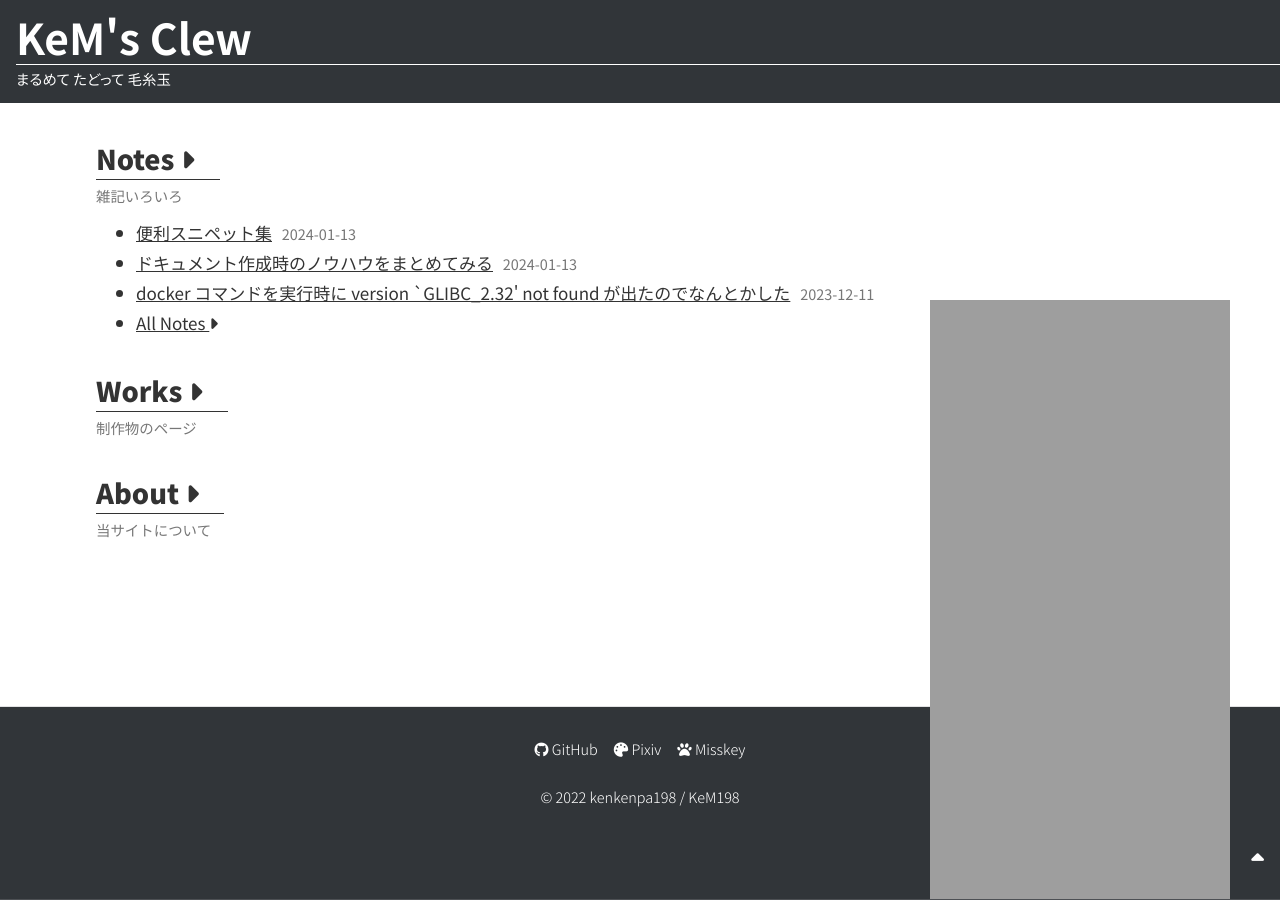
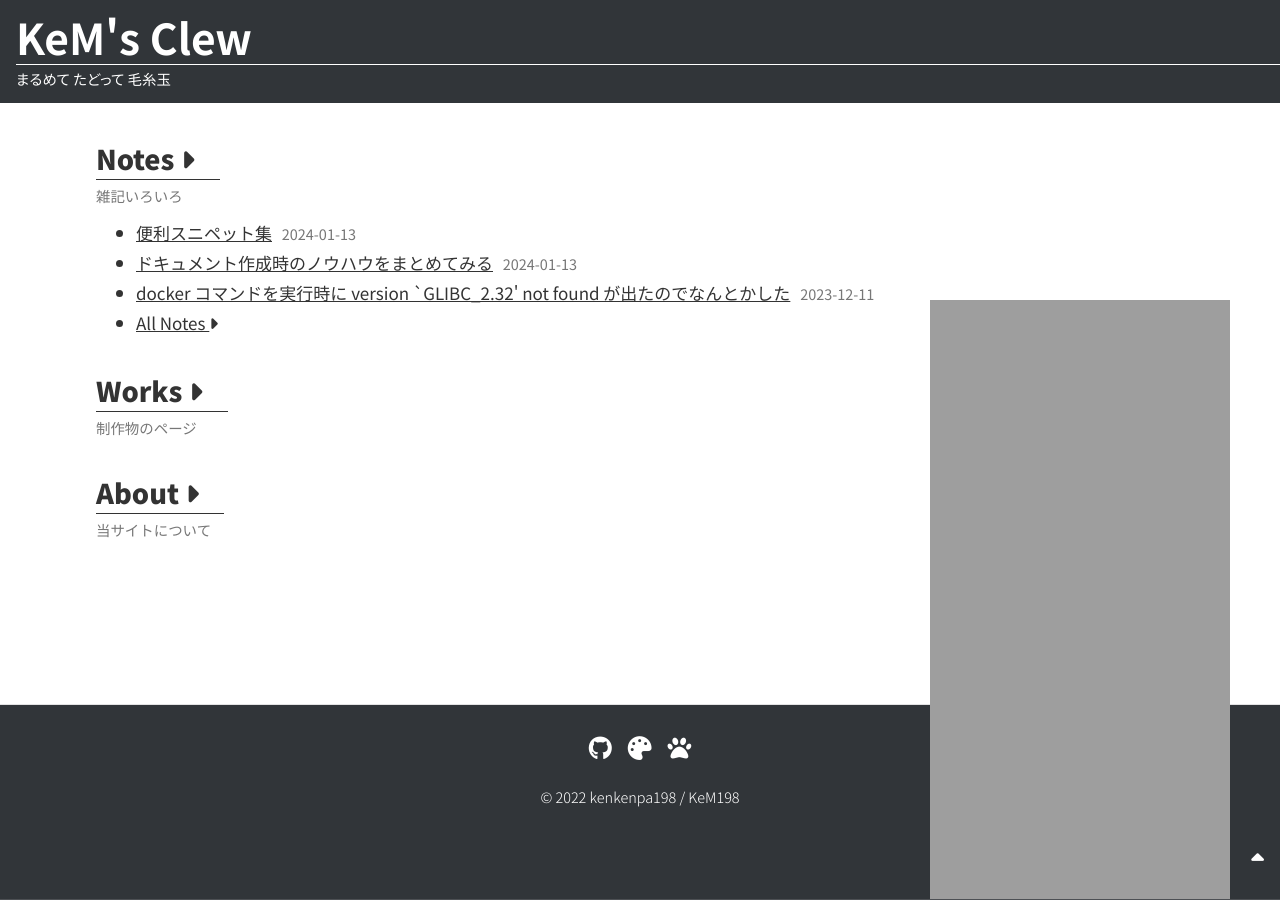
Before and after one commit to kenkenpa198/kems-clew.net, a Jekyll site: the page built from docs/index.html, in a window 1280 px wide. Built offline with Jekyll 4.4.1, drawn with Linux system fonts in a browser that asks for light colours; nearby versions of some CDN libraries; the repository's description, which GitHub fills in, is left out.

Commit message:
[update]refactoring

```diff
--- a/docs/_includes/footer.html
+++ b/docs/_includes/footer.html
@@ -1,9 +1,9 @@
 <footer>
   <div class="wrapper">
     <ul>
-      <li><a href="https://github.com/kenkenpa198"><i class="fa-brands fa-github"></i> GitHub</a></li>
-      <li><a href="https://www.pixiv.net/users/7791923"><i class="fa-solid fa-palette"></i> Pixiv</a></li>
-      <li><a href="https://misskey.io/@KeM198"><i class="fa-solid fa-paw"></i> Misskey</a></li>
+      <li><a href="https://github.com/kenkenpa198"><i class="fa-brands fa-github"></i></a></li>
+      <li><a href="https://www.pixiv.net/users/7791923"><i class="fa-solid fa-palette"></i></a></li>
+      <li><a href="https://misskey.io/@KeM198"><i class="fa-solid fa-paw"></i></a></li>
     </ul>
     <p><small id="copy">&copy; 2022 kenkenpa198 / KeM198</small></p>
     <div id="go-top">
--- a/docs/css/style.css
+++ b/docs/css/style.css
@@ -845,7 +845,7 @@ footer ul {
 footer ul > li {
     display: inline-block;
     margin: 0 8px 10px;
-    font-size: var(--font-size-small);
+    font-size: 1.4rem;
 }
 
 footer #copy {
```
